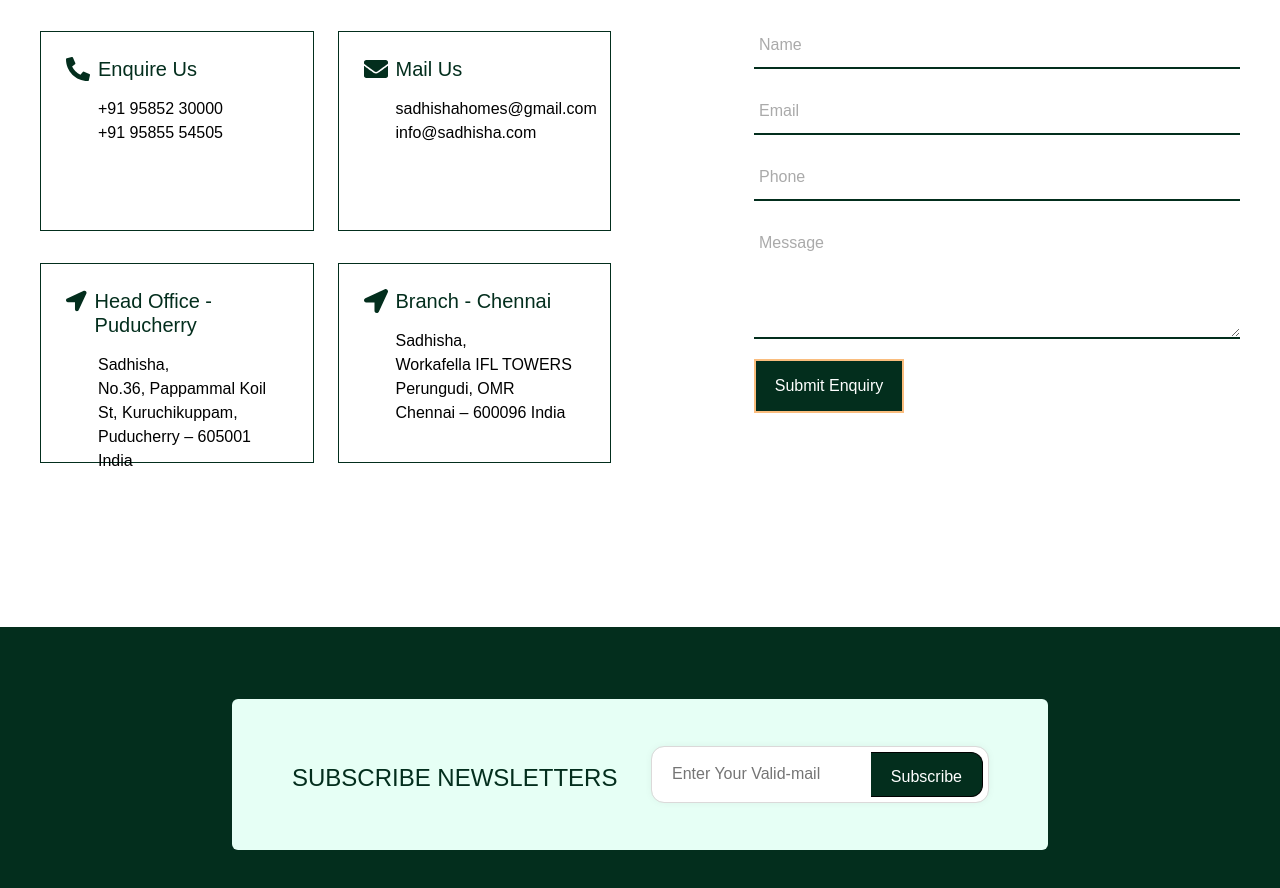
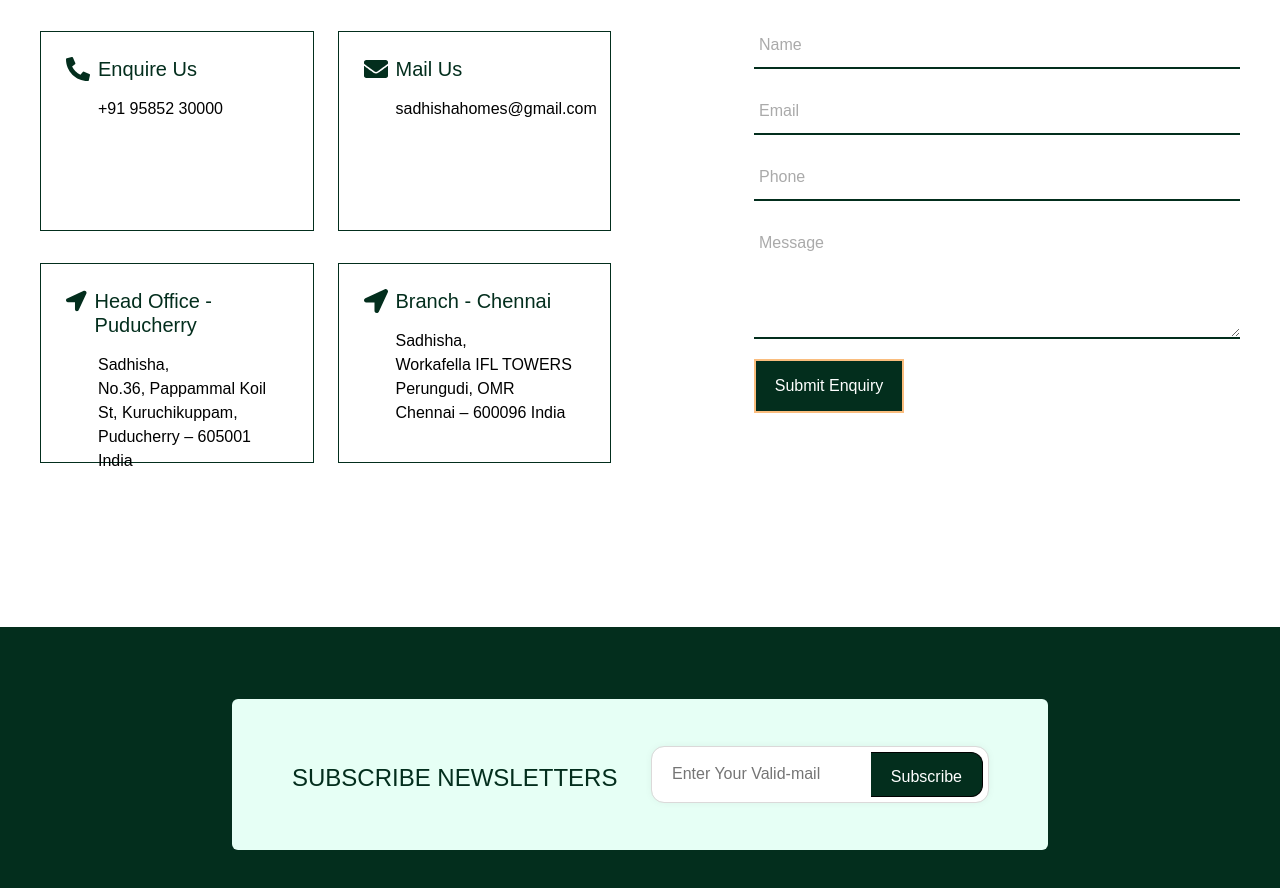
Before and after one commit to TechSadhisha/Sadhisha_home_new, a React (Vite) app: page /corprate-social-responsibility in a window 1280 px wide. Shown: the part 2560-3448 px from the top of the page. Built offline with nearby package versions, Linux system fonts and the light colour scheme; a web font is replaced by a local one.

Commit message:
contact updated

```diff
--- a/src/Components/common/TermsAndConditions.jsx
+++ b/src/Components/common/TermsAndConditions.jsx
@@ -124,8 +124,7 @@ const TermsAndConditions = () => {
                                             </h3>
                                             <ul>
                                                 <p className='paraBlack'>
-                                                    <span><a className='text-decoration-none paraBlack footer-links' href="+tel: +91 95855 54502 "> +91 95855 54502 </a></span><br />
-                                                    <span><a className='text-decoration-none paraBlack footer-links' href="+tel: +91 95855 54505 "> +91 95855 54505 </a></span>
+                                                    <span><a className='text-decoration-none paraBlack footer-links' href="+tel: +91 95855 54502 "> +91 95855 54502 </a></span>
                                                 </p>
                                             </ul>
                                         </div>
@@ -140,8 +139,7 @@ const TermsAndConditions = () => {
                                             </h3>
                                             <ul>
                                                 <p className='paraBlack'>
-                                                    <span><a className='text-decoration-none paraBlack footer-links' href="mailto:sadhishahomes@gmail.com">sadhishahomes@gmail.com</a></span><br />
-                                                    <span><a className='text-decoration-none paraBlack footer-links' href="mailto:contact.sadhisha@gmail.com">  sadhisha@gmail.com</a></span>
+                                                    <span><a className='text-decoration-none paraBlack footer-links' href="mailto:sadhishahomes@gmail.com">sadhishahomes@gmail.com</a></span>
                                                 </p>
                                             </ul>
                                         </div>
--- a/src/Components/index-pages/ContactDetails.jsx
+++ b/src/Components/index-pages/ContactDetails.jsx
@@ -29,10 +29,7 @@ const ContactDetails = () => {
                         </h3>
                         <ul>
                             <p className='paraBlack'>
-                                {/* <span><a className='text-decoration-none paraBlack footer-links' href="+tel: +91 95855 54502 "> +91 95855 54502 </a></span><br />
-                                <span><a className='text-decoration-none paraBlack footer-links' href="+tel: +91 95855 54505 "> +91 95855 54505 </a></span><br /> */}
-                                <span><a className='text-decoration-none paraBlack footer-links' href="+tel: +91 95855 54505 "> +91 95852 30000 </a></span> <br />
-                                   <span><a className='text-decoration-none paraBlack footer-links' href="+tel: +91 95855 54505 "> +91 95855 54505 </a></span>
+                                <span><a className='text-decoration-none paraBlack footer-links' href="+tel: +91 95852 30000"> +91 95852 30000 </a></span> <br />
 
                             </p>
                         </ul>
@@ -49,7 +46,7 @@ const ContactDetails = () => {
                         <ul>
                             <p className='paraBlack'>
                                 <span><a className='text-decoration-none paraBlack footer-links' href="mailto:sadhishahomes@gmail.com">sadhishahomes@gmail.com</a></span><br />
-                                <span><a className='text-decoration-none paraBlack footer-links' href="mailto:info@sadhisha.com">  info@sadhisha.com</a></span>
+
                             </p>
                         </ul>
                     </div>
--- a/src/Components/ongoingprojects/Footer.tsx
+++ b/src/Components/ongoingprojects/Footer.tsx
@@ -39,7 +39,7 @@ const Footer = () => {
               </div>
               <div className="d-flex gap-2">
                 <Mail size={20} className="flex-shrink-0 mt-1" />
-                <span>info@sadhisha.com</span>
+                <span>sadhishahomes@gmail.com</span>
               </div>
               <div className="d-flex gap-2">
                 <MapPin size={20} className="flex-shrink-0 mt-1" />
--- a/src/Pages/about-pages/Csr.jsx
+++ b/src/Pages/about-pages/Csr.jsx
@@ -243,10 +243,9 @@ const Csr = () => {
                       </h3>
                       <ul>
                         <p className='paraBlack'>
-                          {/* <span><a className='text-decoration-none paraBlack footer-links' href="+tel: +91 95855 54502 "> +91 95855 54502 </a></span><br />
-                          <span><a className='text-decoration-none paraBlack footer-links' href="+tel: +91 95855 54505 "> +91 95855 54505 </a></span> */}
-                                      <span><a className='text-decoration-none paraBlack footer-links' href="+tel: +91 95855 54505 "> +91 95852 30000 </a></span> <br />
-                                   <span><a className='text-decoration-none paraBlack footer-links' href="+tel: +91 95855 54505 "> +91 95855 54505 </a></span>
+
+                                      <span><a className='text-decoration-none paraBlack footer-links' href="+tel: +91 95852 30000 "> +91 95852 30000 </a></span> <br />
+
                         </p>
                       </ul>
                     </div>
@@ -261,8 +260,7 @@ const Csr = () => {
                       </h3>
                       <ul>
                         <p className='paraBlack'>
-                          <span><a className='text-decoration-none paraBlack footer-links' href="mailto:sadhishahomes@gmail.com">sadhishahomes@gmail.com</a></span><br />
- <span><a className='text-decoration-none paraBlack footer-links' href="mailto:info@sadhisha.com">  info@sadhisha.com</a></span>
+                          <span><a className='text-decoration-none paraBlack footer-links' href="mailto:sadhishahomes@gmail.com">sadhishahomes@gmail.com</a></span>
                         </p>
                       </ul>
                     </div>
```
